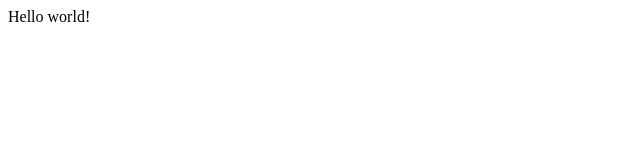
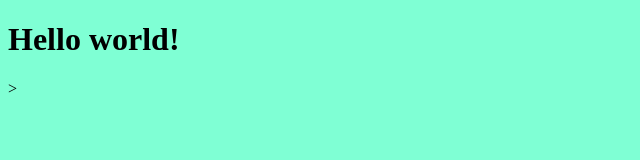
Before and after one commit to shx303/Git-Example-Remote, a plain HTML site: page index.html in a window 1280 px wide. Shown: the whole page, without its empty margins (0-640 px from the left). Drawn offline with Linux system fonts and the light colour scheme.

Commit message:
Create git.css; Modified index.html: h1 and import git.css

```diff
--- /dev/null
+++ b/git.css
@@ -0,0 +1,4 @@
+body
+{
+    background-color: aquamarine;
+}
--- a/index.html
+++ b/index.html
@@ -5,9 +5,10 @@
     <meta charest="UTF-8">
     <meta http-equiv="X-UA-Compatible" content="IE=edge">
     <meta name="viewport" content="width=device-width, intial-scale=1.0">
+    <link rel="stylesheet" type="text/css" href="git.css">
     <title>使用Git的教学</title>
 </head>
 <body>
-    Hello world!
+    <h1>Hello world!</h1>>
 </body>
 <html>
```
